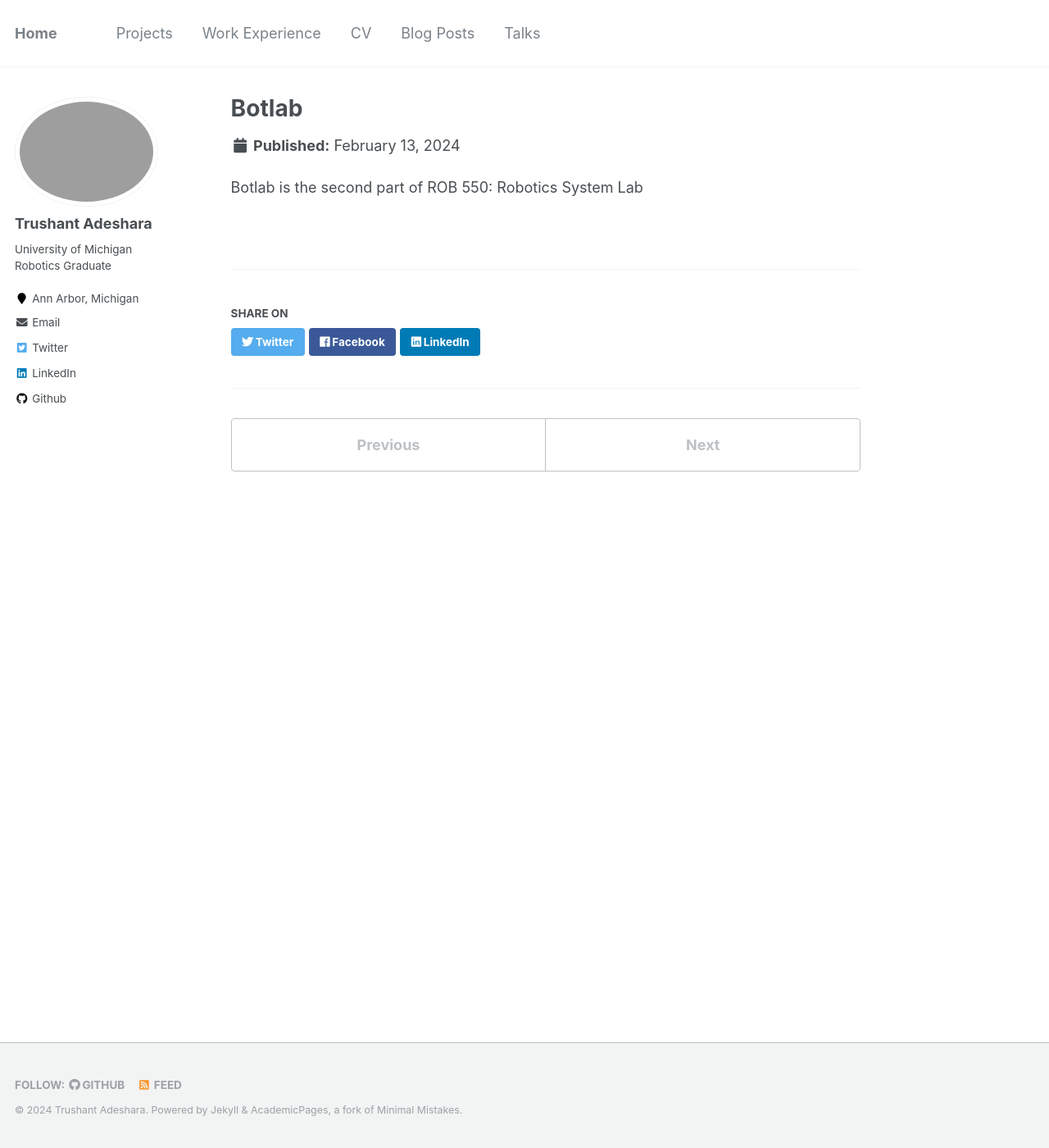
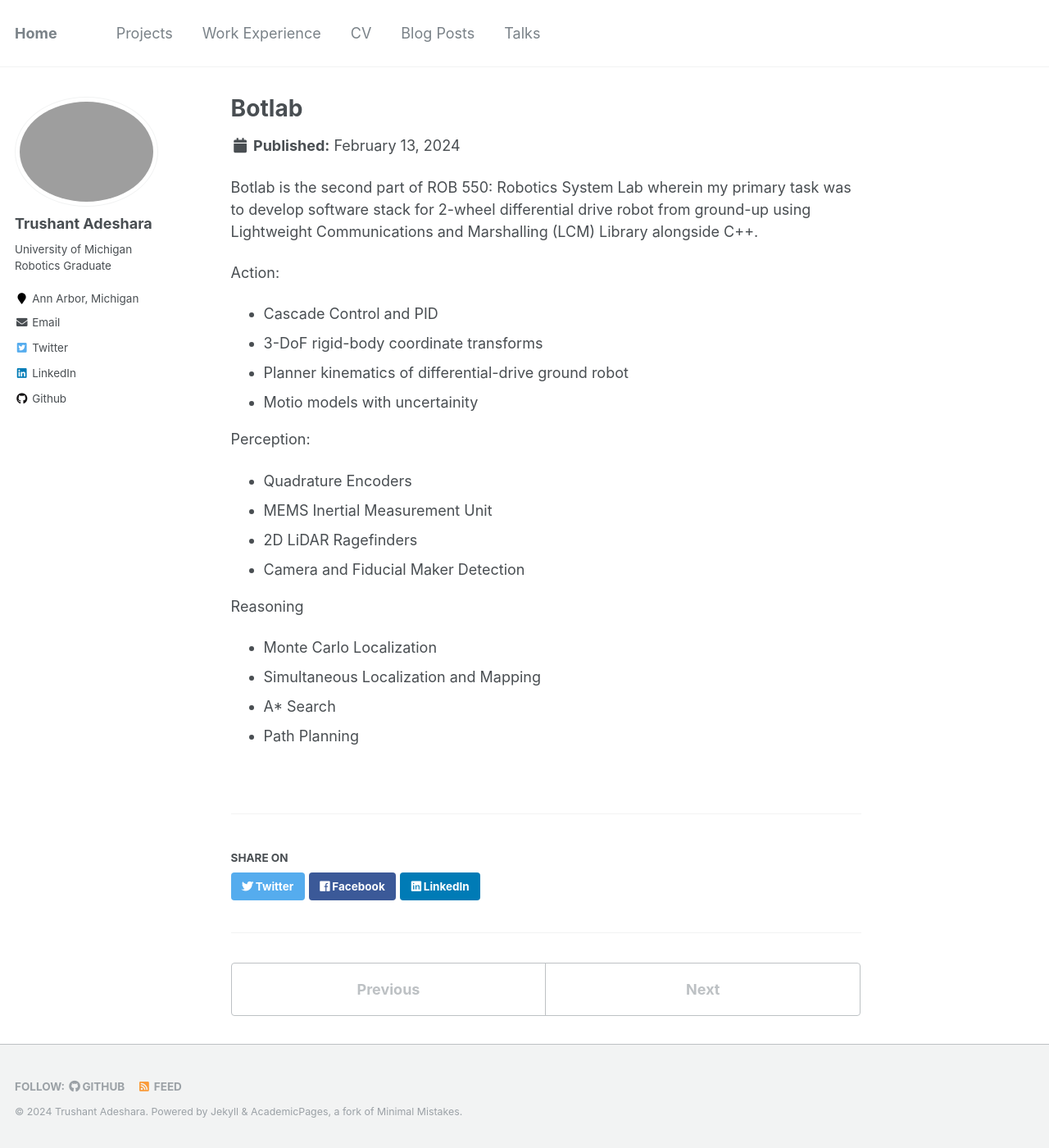
Before and after one commit to trushant05/trushant05.github.io, a Jekyll site: the page built from _projects/project-5.md, in a window 1280 px wide and 1400 px high. Shown: the whole window at 82% size. Built offline with Jekyll 4.4.1, drawn with Linux system fonts in a browser that asks for light colours.

Commit message:
add base implementation details

```diff
--- a/_projects/project-5.md
+++ b/_projects/project-5.md
@@ -3,4 +3,22 @@ title: "Botlab"
 collection: research
 ---
 
-Botlab is the second part of ROB 550: Robotics System Lab
+Botlab is the second part of ROB 550: Robotics System Lab wherein my primary task was to develop software stack for 2-wheel differential drive robot from ground-up using Lightweight Communications and Marshalling (LCM) Library alongside C++.
+
+Action:
+- Cascade Control and PID
+- 3-DoF rigid-body coordinate transforms
+- Planner kinematics of differential-drive ground robot
+- Motio models with uncertainity
+
+Perception:
+- Quadrature Encoders
+- MEMS Inertial Measurement Unit
+- 2D LiDAR Ragefinders
+- Camera and Fiducial Maker Detection
+
+Reasoning
+- Monte Carlo Localization
+- Simultaneous Localization and Mapping
+- A* Search
+- Path Planning
```
